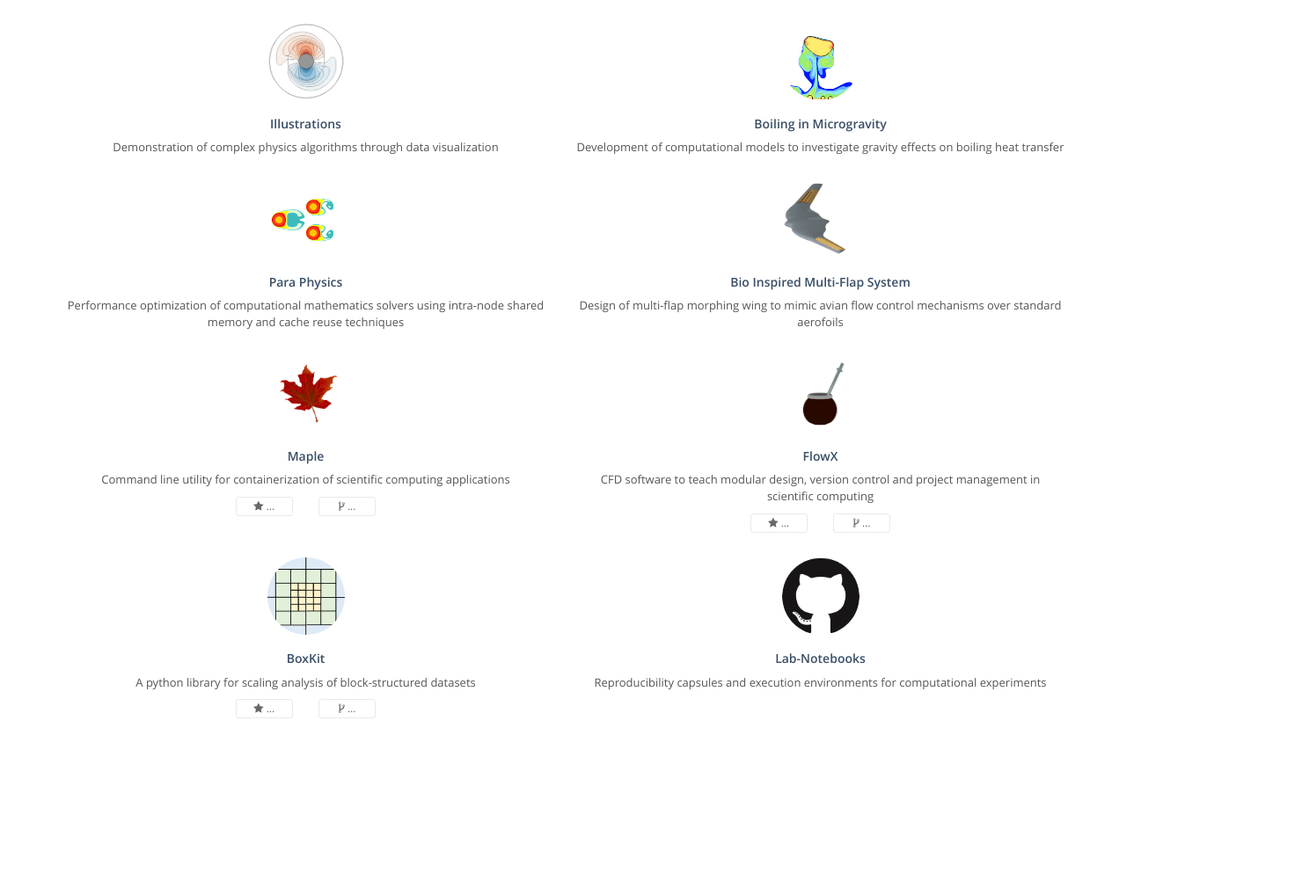
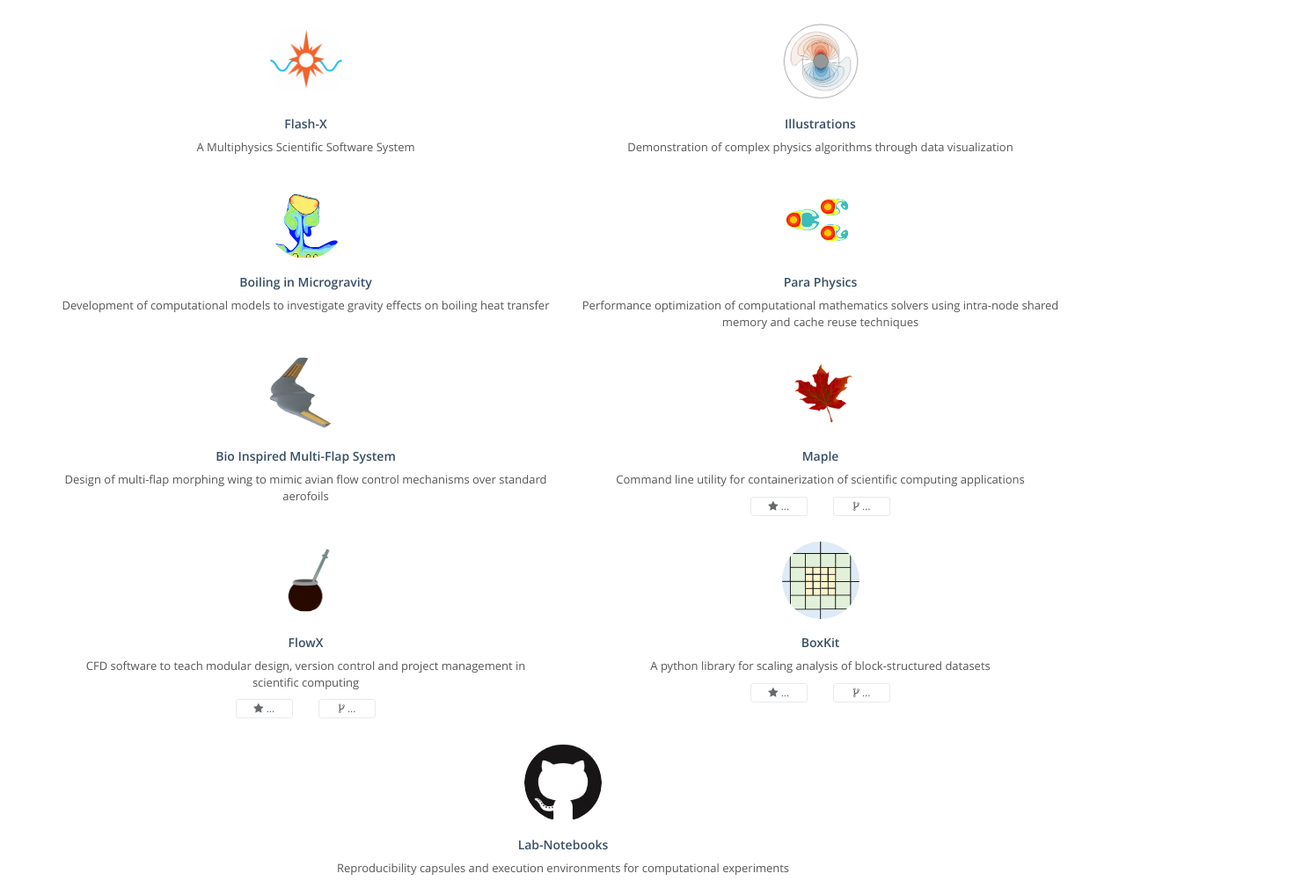
Before and after one commit to akashdhruv/akashdhruv.github.io, a plain HTML site: page index.html in a window 1280 px wide. Shown: the part 2360-3370 px from the top of the page at 88% size, 1480 px wide, since content can reach past the window. Before the commit the page ends 3206 px from the top, so only its background shows below. Drawn offline with Linux system fonts and the light colour scheme; no server answers.

Commit message:
update projects and copyright date

```diff
--- a/index.html
+++ b/index.html
@@ -274,6 +274,25 @@
 
               <div class="research-member">
 
+                  <a href="https://flash-x.org" target="_blank"> <img src="/static/assets/img/landing/flashx.png" class="img-responsive img-circle img-small" alt=""> </a>
+
+                  <h4>
+                  <!--
+                  <a href="https://flash-x.org" target="_blank"><span class="navy">Flash-X</span></a>
+                  -->
+                  <span class="navy">Flash-X</span>
+                  </h4>
+                  <p style="color:#545656;"><span data-i18n="projects.flashx">A Multiphysics Scientific Software System</span></p>
+
+              </div>
+          </div>
+
+
+
+            <div class="col-sm-6 wow  fadeInRight ">
+
+              <div class="research-member">
+
                   <a href="illustrations"> <img src="/static/assets/img/landing/design1.png" class="img-responsive img-circle img-small" alt=""> </a>
 
                   <h4>
@@ -289,7 +308,7 @@
 
 
 
-            <div class="col-sm-6 wow  fadeInRight ">
+            <div class="col-sm-6 wow  fadeInLeft ">
 
               <div class="research-member">
 
@@ -308,7 +327,7 @@
 
 
 
-            <div class="col-sm-6 wow  fadeInLeft ">
+            <div class="col-sm-6 wow  fadeInRight ">
 
               <div class="research-member">
 
@@ -327,7 +346,7 @@
 
 
 
-            <div class="col-sm-6 wow  fadeInRight ">
+            <div class="col-sm-6 wow  fadeInLeft ">
 
               <div class="research-member">
 
@@ -346,7 +365,7 @@
 
 
 
-            <div class="col-sm-6 wow  fadeInLeft ">
+            <div class="col-sm-6 wow  fadeInRight ">
 
               <div class="research-member">
 
@@ -371,7 +390,7 @@
 
 
 
-            <div class="col-sm-6 wow  fadeInRight ">
+            <div class="col-sm-6 wow  fadeInLeft ">
 
               <div class="research-member">
 
@@ -396,7 +415,7 @@
 
 
 
-            <div class="col-sm-6 wow  fadeInLeft ">
+            <div class="col-sm-6 wow  fadeInRight ">
 
               <div class="research-member">
 
@@ -422,7 +441,7 @@
 
 
 
-            <div class="col-sm-6 wow  fadeInRight ">
+            <div class="col-sm-6 wow  fadeInLeft col-sm-offset-3 ">
 
 
               <div class="research-member">
```
Also changed, not shown: boiling/index.html (+1 -1 lines), casting/index.html (+1 -1 lines), ibm/index.html (+1 -1 lines), illustrations/index.html (+1 -1 lines), mfs/index.html (+1 -1 lines), static/assets/img/landing/flashx.png (added).
